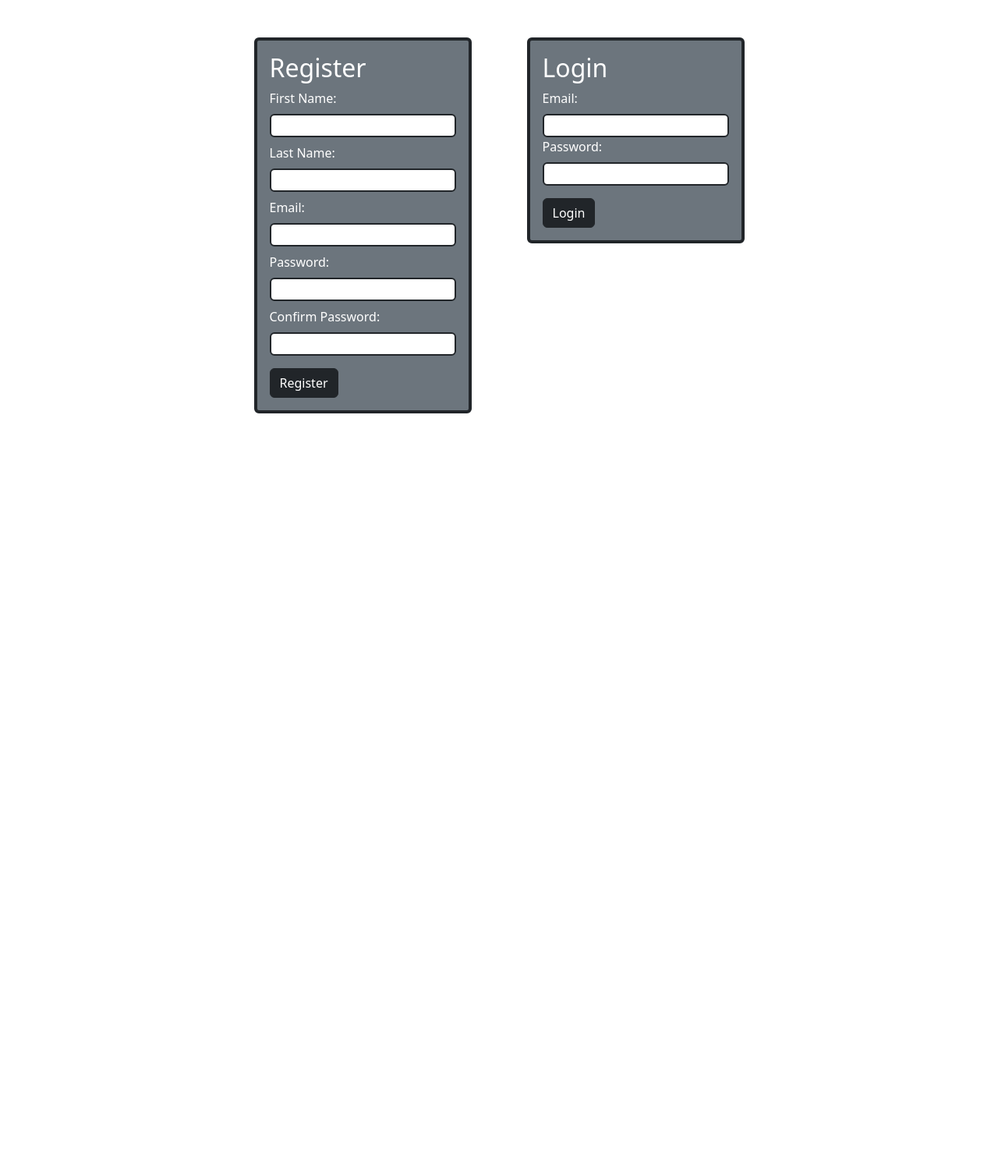
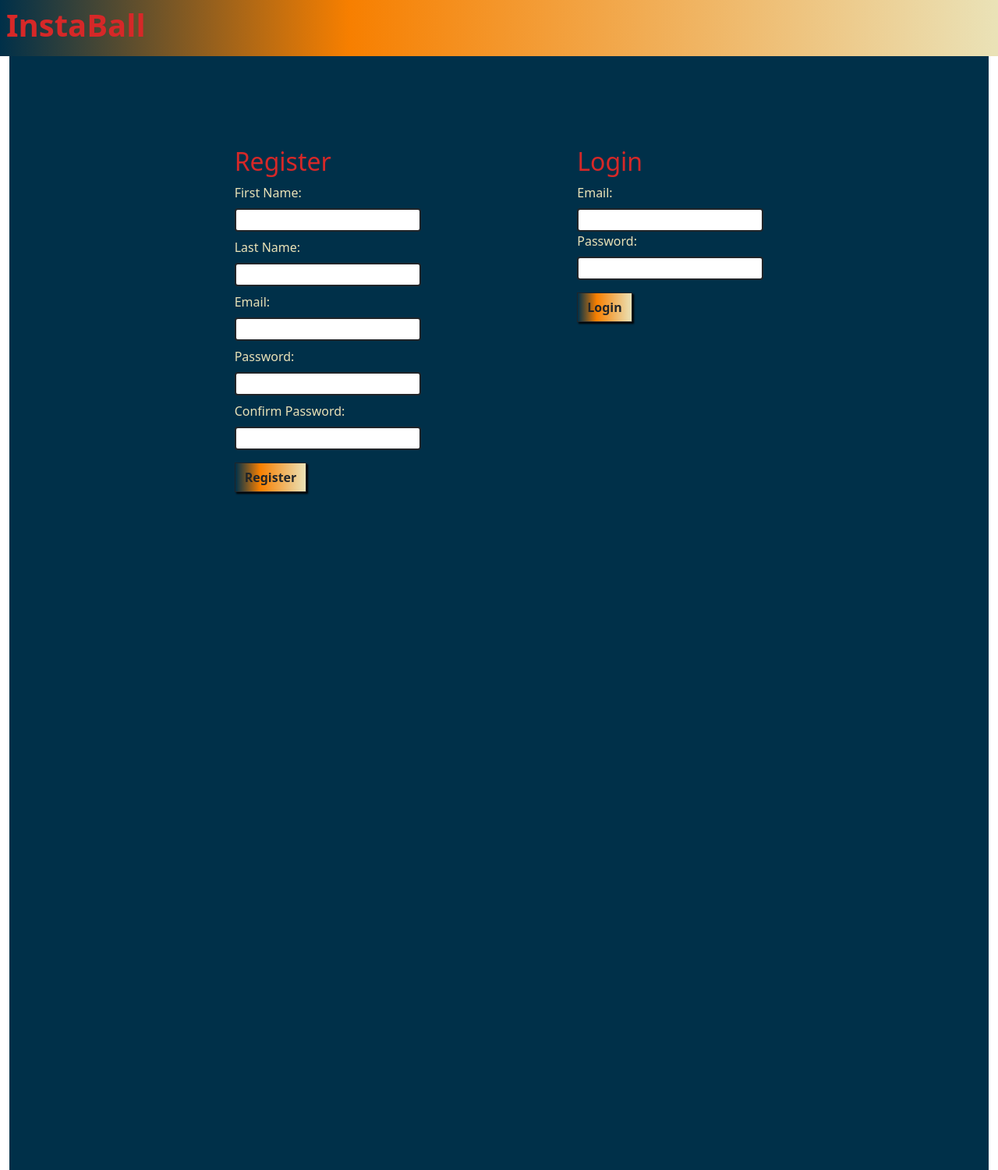
Before and after one commit to Rossi-21/basketball, a Flask app: page / in a window 1280 px wide. Shown: the whole page at 78% size. Before the commit the page ends 530 px from the top, so only its background shows below. Run offline with Flask 3, Linux system fonts and the light colour scheme.

Commit message:
styleUpdate

```diff
--- a/flask_app/config/mysqlconnection.py
+++ b/flask_app/config/mysqlconnection.py
@@ -6,7 +6,7 @@ class MySQLConnection:
         # change the user and password as needed
         connection = pymysql.connect(host = 'localhost',
                                     user = 'root',
-                                    password = 'potter123', #potter123
+                                    password = 'root', #potter123
                                     db = db,
                                     charset = 'utf8mb4',
                                     cursorclass = pymysql.cursors.DictCursor,
--- a/flask_app/models/comment.py
+++ b/flask_app/models/comment.py
@@ -1,5 +1,7 @@
 from flask_app.config.mysqlconnection import connectToMySQL
 from flask_app.models.user import User
+
+db = 'sports_schema'
 
 class Comment:
     def __init__(self, data):
--- a/flask_app/models/post.py
+++ b/flask_app/models/post.py
@@ -3,8 +3,9 @@ from flask import flash, session
 from flask_app.models.user import User
 from flask_app.models.comment import Comment
 
+db = "sports_schema"
+
 class Post:
-    db = "sports_schema"
     def __init__(self, data):
         self.id = data['id']
         self.content = data['content']
--- a/flask_app/static/css/style.css
+++ b/flask_app/static/css/style.css
@@ -20,6 +20,6 @@
 .myShadow2 {
     box-shadow: 2px 2px 5px #fcbf49;
 }
-.bgLightYellow {
+.bgBlue {
     background-color: #003049;
 }
--- a/flask_app/templates/index.html
+++ b/flask_app/templates/index.html
@@ -2,14 +2,21 @@
 <html lang="en">
 <head>
     <meta charset="utf-8">
-    <meta name="viewport" content="width=device-width, initial-scale=1">
-    <title>Login</title>
-    <link href="https://cdn.jsdelivr.net/npm/bootstrap@5.3.0-alpha1/dist/css/bootstrap.min.css" rel="stylesheet" integrity="sha384-GLhlTQ8iRABdZLl6O3oVMWSktQOp6b7In1Zl3/Jr59b6EGGoI1aFkw7cmDA6j6gD" crossorigin="anonymous">
+    <meta name="viewport" content="width=device-width initial-scale=1">
+    <title>InstaBall</title>
+    <link rel="stylesheet" type="text/css" href="{{ url_for('static', filename='/css/style.css')}}">
+    <link href="https://cdn.jsdelivr.net/npm/bootstrap@5.0.0/dist/css/bootstrap.min.css" rel="stylesheet" >
+    <script src="https://cdn.jsdelivr.net/npm/@popperjs/core@2.9.2/dist/umd/popper.min.js" ></script>
+    <script src="https://cdn.jsdelivr.net/npm/bootstrap@5.0.1/dist/js/bootstrap.min.js" integrity="sha384-Atwg2Pkwv9vp0ygtn1JAojH0nYbwNJLPhwyoVbhoPwBhjQPR5VtM2+xf0Uwh9KtT" crossorigin="anonymous"></script>
 </head>
   <body>
-    <div class="mx-auto d-flex" style="width: 700px;">
-      <div class="mx-auto mt-5 p-3 border border-4 rounded border-dark bg-secondary text-white">
-        <h2>Register</h2>
+    <div class="container-fluid">
+      <nav class="grade p-2 mb-3 d-flex align-items-center justify-content-between fixed-top">
+        <h1 class="fw-bold text-decoration-none txt">InstaBall</h1>
+      </nav>
+      <div class="d-flex bgBlue" style="height: 1500px; width:inherit; padding: 15%;">
+        <div class="mx-auto txt2">
+          <h2 class="txt">Register</h2>
           <form action="/register" method="POST">
             {% with messages = get_flashed_messages(category_filter=['regError']) %}
               {% if messages %}
@@ -39,12 +46,12 @@
               <input type="password" name="passConf" class="input-group rounded border border-2 border-dark">
             </div>
             <div>
-            <button class="mt-3 btn btn-dark" value="Register User">Register</button>
+              <button class="btn mt-3 grade rounded-0 border border-dark fw-bold myShadow" value="Register User">Register</button>
             </div>
           </form>
         </div>
-      <div class="mx-auto mt-5 p-3 border border-4 rounded border-dark bg-secondary text-white" style="height: 50%;">
-        <h2>Login</h2>
+        <div class="mx-auto txt2">
+          <h2 class="txt">Login</h2>
           <form action="/login" method="POST">
             {% with messages = get_flashed_messages(category_filter=['logError']) %}
               {% if messages %}
@@ -62,12 +69,11 @@
               <input type="password" name="password" class="input-group rounded border border-2 border-dark">
             </div>
             <div>
-            <button class="mt-3 btn btn-dark" value="Login User">Login</button>
+              <button class="btn mt-3 grade rounded-0 border border-dark fw-bold myShadow" value="Login User">Login</button>
             </div>
           </form>
         </div>
       </div>
-
-    <script src="https://cdn.jsdelivr.net/npm/bootstrap@5.3.0-alpha1/dist/js/bootstrap.bundle.min.js" integrity="sha384-w76AqPfDkMBDXo30jS1Sgez6pr3x5MlQ1ZAGC+nuZB+EYdgRZgiwxhTBTkF7CXvN" crossorigin="anonymous"></script>
+      </div>
   </body>
 </html>
```
Also changed, not shown: flask_app/templates/dashboard.html (+12 -19 lines), flask_app/templates/edit_post.html (+6 -9 lines), flask_app/templates/new_post.html (+6 -6 lines), flask_app/templates/show_post.html (+8 -8 lines). Lines whose indentation alone changed are shown as unchanged.
